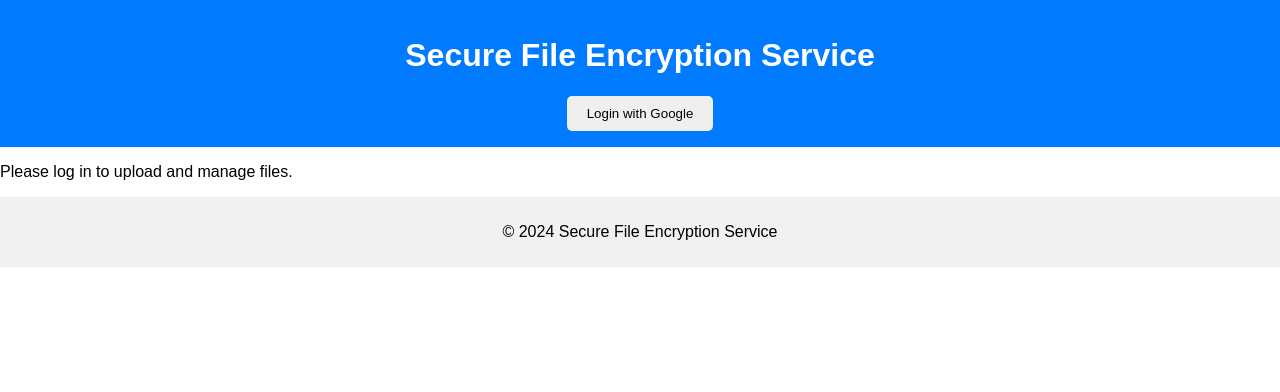
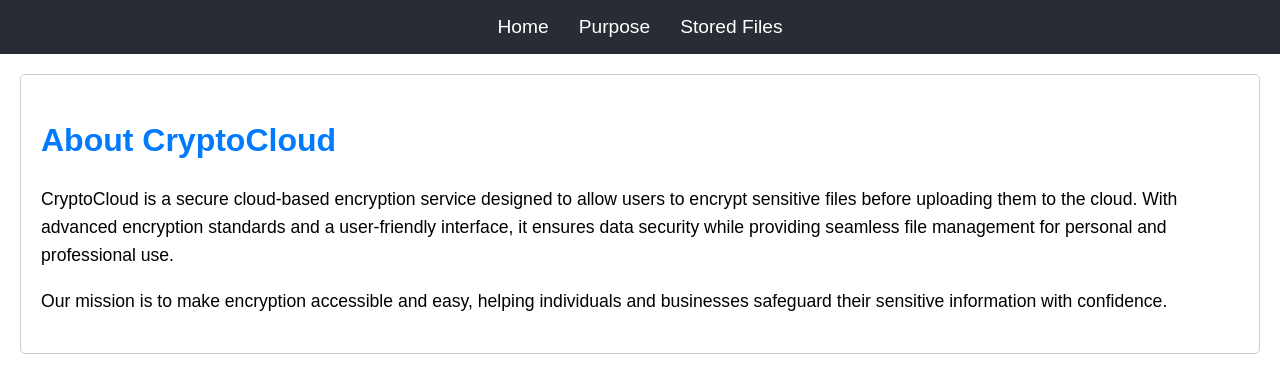
Before and after one commit to Namgyal-Norbu/Cloud-Computing, a React (Create React App) app in the folder Front-End/secure-encryption-service/: page /purpose in a window 1280 px wide. Shown: the top 392 px of the page. Built offline with nearby package versions, Linux system fonts and the light colour scheme.

Commit message:
created navbar and additional pages

```diff
--- a/Front-End/secure-encryption-service/src/App.js
+++ b/Front-End/secure-encryption-service/src/App.js
@@ -1,9 +1,12 @@
 import React, { useState } from 'react';
+import { BrowserRouter as Router, Routes, Route, Link } from 'react-router-dom';
 import Header from './components/Header';
 import UploadSection from './components/UploadSection';
 import FileManagement from './components/FileManagement';
 import CryptoTest from './components/CryptoText';
 import Footer from './components/Footer';
+import PurposePage from './components/PurposePage';
+import StoredFilesPage from './components/StoredFilesPage';
 import './index.css';
 
 function App() {
@@ -27,22 +30,44 @@ function App() {
   };
 
   const handleEncrypt = async (inputText) => {
-    try{
-      const res = await fetch ('http://localhost:5000/encrypt', {
+    try {
+      const res = await fetch('http://localhost:5000/encrypt', {
         method: 'POST',
         headers: {
           'Content-Type': 'application/json',
         },
-        body: JSON.stringify({text: inputText}),
+        body: JSON.stringify({ text: inputText }),
       });
       const data = await res.json();
       setResponse(data);
-    } catch (error){
+    } catch (error) {
       console.error('Error:', error);
     }
-  }
+  };
 
   return (
+    <Router>
+      <div>
+        {/* Navbar */}
+        <nav className="navbar">
+          <ul>
+            <li>
+              <Link to="/">Home</Link>
+            </li>
+            <li>
+              <Link to="/purpose">Purpose</Link>
+            </li>
+            <li>
+              <Link to="/stored-files">Stored Files</Link>
+            </li>
+          </ul>
+        </nav>
+
+        {/* Routes */}
+        <Routes>
+          <Route
+            path="/"
+            element={
               <div>
                 <Header isLoggedIn={isLoggedIn} handleLogin={handleLogin} handleLogout={handleLogout} />
                 {isLoggedIn ? (
@@ -51,11 +76,17 @@ function App() {
                     <FileManagement files={files} />
                     <CryptoTest onEncrypt={handleEncrypt} />
                     {response && (
-            <div style={{marginTop: '20px'}}>
+                      <div style={{ marginTop: '20px' }}>
                         <h3>Encrypted Data</h3>
-              <p><strong>Encrypted Text:</strong> {response.encrypted}</p>
-              <p><strong>Key:</strong> {response.key}</p>
-              <p><strong>IV:</strong> {response.iv}</p>
+                        <p>
+                          <strong>Encrypted Text:</strong> {response.encrypted}
+                        </p>
+                        <p>
+                          <strong>Key:</strong> {response.key}
+                        </p>
+                        <p>
+                          <strong>IV:</strong> {response.iv}
+                        </p>
                       </div>
                     )}
                   </>
@@ -64,6 +95,13 @@ function App() {
                 )}
                 <Footer />
               </div>
+            }
+          />
+          <Route path="/purpose" element={<PurposePage />} />
+          <Route path="/stored-files" element={<StoredFilesPage files={files} />} />
+        </Routes>
+      </div>
+    </Router>
   );
 }
 
--- /dev/null
+++ b/Front-End/secure-encryption-service/src/components/PurposePage.js
@@ -0,0 +1,21 @@
+import React from 'react';
+
+const PurposePage = () => {
+  return (
+    <div className="purpose-page">
+      <h2>About CryptoCloud</h2>
+      <p>
+        CryptoCloud is a secure cloud-based encryption service designed to allow users to encrypt
+        sensitive files before uploading them to the cloud. With advanced encryption standards and
+        a user-friendly interface, it ensures data security while providing seamless file
+        management for personal and professional use.
+      </p>
+      <p>
+        Our mission is to make encryption accessible and easy, helping individuals and businesses
+        safeguard their sensitive information with confidence.
+      </p>
+    </div>
+  );
+};
+
+export default PurposePage;
--- /dev/null
+++ b/Front-End/secure-encryption-service/src/components/StoredFilesPage.js
@@ -0,0 +1,22 @@
+import React from 'react';
+
+const StoredFilesPage = ({ files }) => {
+  return (
+    <div className="stored-files-page">
+      <h2>Stored Files</h2>
+      {files.length > 0 ? (
+        <ul>
+          {files.map((file, index) => (
+            <li key={index}>
+              <strong>{file.name}</strong>
+            </li>
+          ))}
+        </ul>
+      ) : (
+        <p>No files have been uploaded yet.</p>
+      )}
+    </div>
+  );
+};
+
+export default StoredFilesPage;
--- a/Front-End/secure-encryption-service/src/index.css
+++ b/Front-End/secure-encryption-service/src/index.css
@@ -31,3 +31,75 @@ footer {
   padding: 10px;
   background-color: #f1f1f1;
 }
+
+.navbar {
+  background-color: #282c34;
+  padding: 1rem;
+  display: flex;
+  justify-content: center;
+}
+
+.navbar ul {
+  list-style: none;
+  display: flex;
+  margin: 0;
+  padding: 0;
+}
+
+.navbar li {
+  margin: 0 15px;
+}
+
+.navbar a {
+  color: white;
+  text-decoration: none;
+  font-size: 1.2rem;
+}
+
+.navbar a:hover {
+  text-decoration: underline;
+}
+
+.purpose-page {
+  margin: 20px;
+  padding: 20px;
+  border: 1px solid #ccc;
+  border-radius: 5px;
+}
+
+.purpose-page h2 {
+  font-size: 2rem;
+  color: #007bff;
+}
+
+.purpose-page p {
+  font-size: 1.1rem;
+  line-height: 1.6;
+  margin-top: 10px;
+}
+
+.stored-files-page {
+  margin: 20px;
+  padding: 20px;
+  border: 1px solid #ccc;
+  border-radius: 5px;
+}
+
+.stored-files-page h2 {
+  font-size: 2rem;
+  color: #007bff;
+}
+
+.stored-files-page ul {
+  list-style-type: none;
+  padding: 0;
+}
+
+.stored-files-page li {
+  font-size: 1.2rem;
+  margin: 10px 0;
+  padding: 10px;
+  background-color: #f9f9f9;
+  border: 1px solid #ddd;
+  border-radius: 5px;
+}
```
Lines whose indentation alone changed are shown as unchanged.
